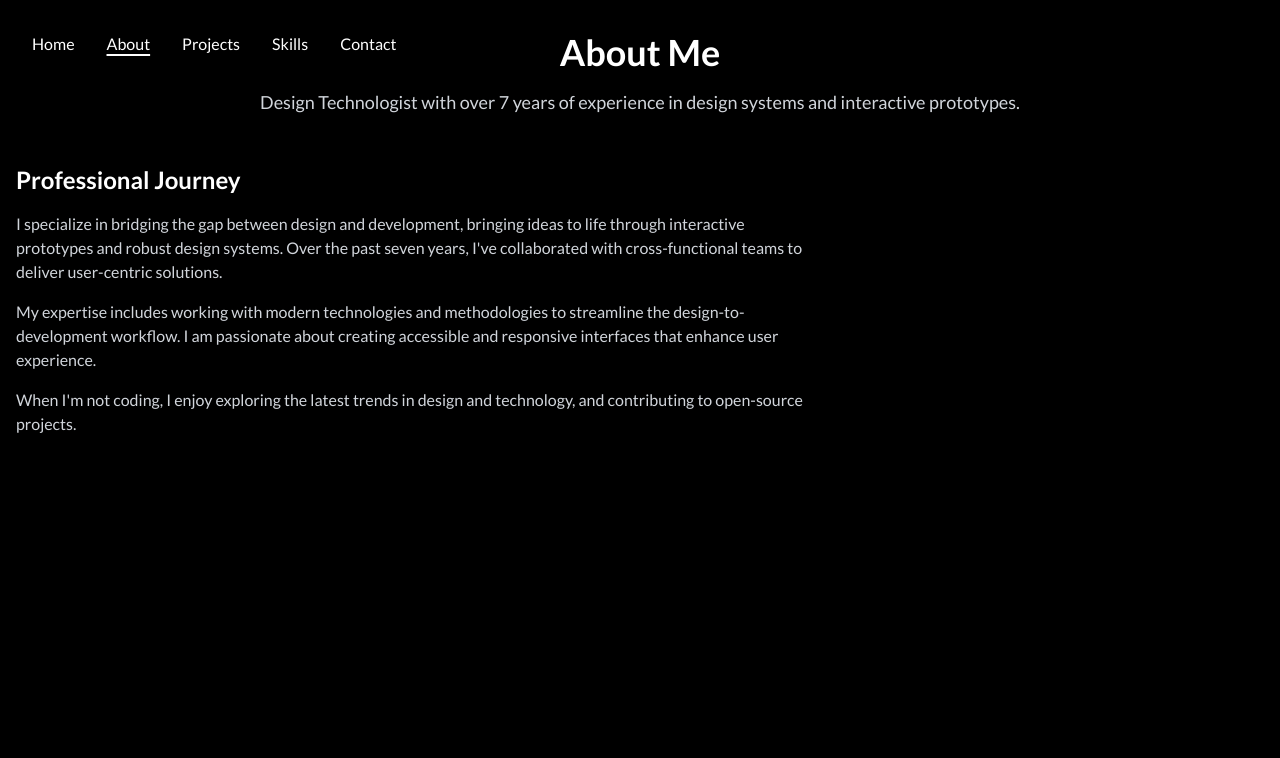
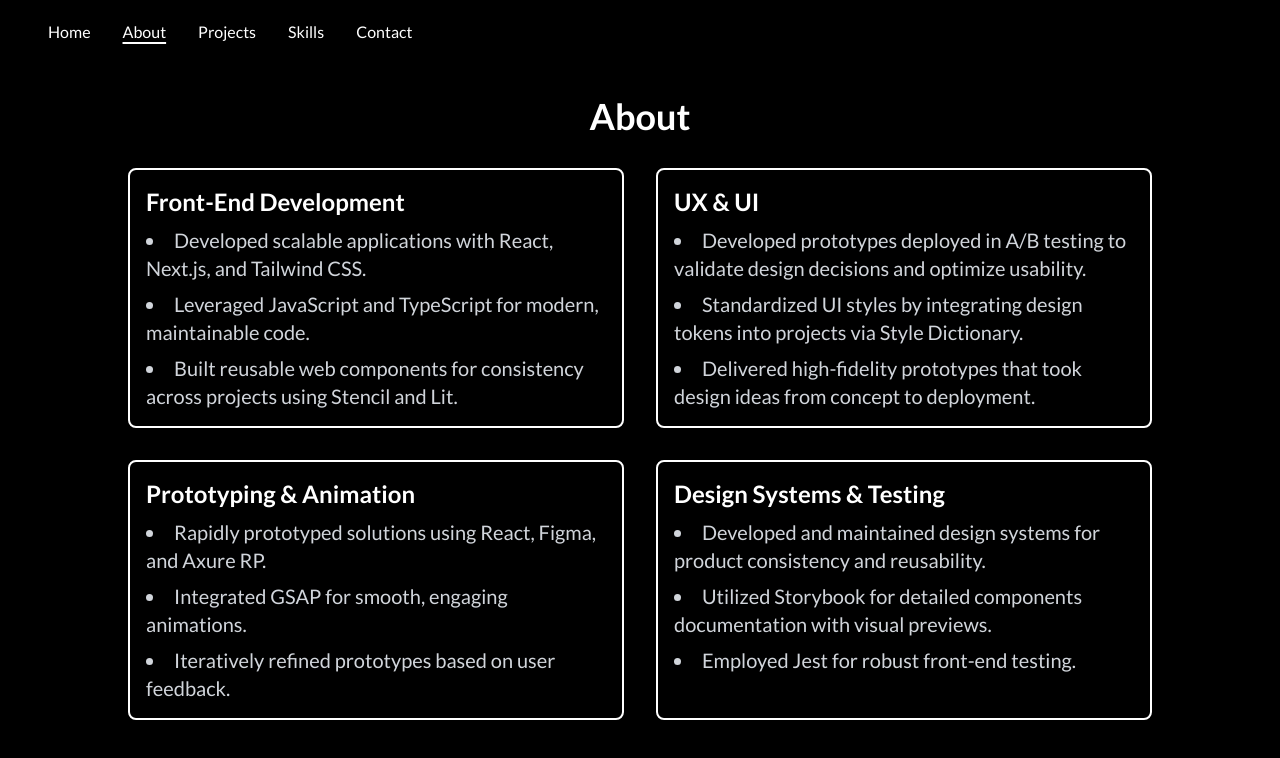
Before and after one commit to lavr001/my-portfolio, a Next.js app: page /about in a window 1280 px wide. Shown: the top 758 px of the page. Built offline with nearby package versions, Linux system fonts and the light colour scheme.

Commit message:
about section is complete

```diff
--- a/components/Navbar.js
+++ b/components/Navbar.js
@@ -13,7 +13,7 @@ const Navbar = () => {
   const router = useRouter();
 
   return (
-    <nav className="fixed top-0 left-0 bg-black shadow">
+    <nav className="fixed top-0 left-0 right-0 w-full h-16 bg-black flex items-center px-4 z-10">
       <ul className="flex space-x-4 p-8 text-white">
         {navItems.map((item) => (
           <li key={item.name}>
--- a/pages/about.js
+++ b/pages/about.js
@@ -1,40 +1,141 @@
+import { useEffect, useRef } from "react";
+import { gsap } from "gsap";
 import Navbar from "../components/Navbar";
 
-const About = () => (
-  <>
-    <Navbar />
-    <main className="container mx-auto px-4 py-8">
-      <section className="text-center mb-12">
-        <h1 className="text-4xl font-bold mb-4">About Me</h1>
-        <p className="text-lg text-gray-300">
-          Design Technologist with over 7 years of experience in design systems
-          and interactive prototypes.
-        </p>
-      </section>
+const aboutSections = [
+  {
+    title: "Front-End Development",
+    direction: "left",
+    bullets: [
+      "Developed scalable applications with React, Next.js, and Tailwind CSS.",
+      "Leveraged JavaScript and TypeScript for modern, maintainable code.",
+      "Built reusable web components for consistency across projects using Stencil and Lit.",
+    ],
+  },
+  {
+    title: "UX & UI",
+    direction: "right",
+    bullets: [
+      "Developed prototypes deployed in A/B testing to validate design decisions and optimize usability.",
+      "Standardized UI styles by integrating design tokens into projects via Style Dictionary.",
+      "Delivered high-fidelity prototypes that took design ideas from concept to deployment.",
+    ],
+  },
+  {
+    title: "Prototyping & Animation",
+    direction: "left",
+    bullets: [
+      "Rapidly prototyped solutions using React, Figma, and Axure RP.",
+      "Integrated GSAP for smooth, engaging animations.",
+      "Iteratively refined prototypes based on user feedback.",
+    ],
+  },
+  {
+    title: "Design Systems & Testing",
+    direction: "right",
+    bullets: [
+      "Developed and maintained design systems for product consistency and reusability.",
+      "Utilized Storybook for detailed components documentation with visual previews.",
+      "Employed Jest for robust front-end testing.",
+    ],
+  },
+];
 
-      <section className="flex flex-col-reverse md:flex-row items-center md:items-start">
-        <div className="md:w-2/3 md:pr-8">
-          <h2 className="text-2xl font-semibold mb-4">Professional Journey</h2>
-          <p className="text-gray-300 mb-4">
-            I specialize in bridging the gap between design and development,
-            bringing ideas to life through interactive prototypes and robust
-            design systems. Over the past seven years, I've collaborated with
-            cross-functional teams to deliver user-centric solutions.
-          </p>
-          <p className="text-gray-300 mb-4">
-            My expertise includes working with modern technologies and
-            methodologies to streamline the design-to-development workflow. I am
-            passionate about creating accessible and responsive interfaces that
-            enhance user experience.
-          </p>
-          <p className="text-gray-300">
-            When I'm not coding, I enjoy exploring the latest trends in design
-            and technology, and contributing to open-source projects.
-          </p>
+const About = () => {
+  const headingRef = useRef(null);
+  const rowsContainerRef = useRef(null);
+
+  useEffect(() => {
+    const tl = gsap.timeline({ defaults: { ease: "power3.out" } });
+
+    const letters = headingRef.current.querySelectorAll(".letter");
+    tl.fromTo(
+      letters,
+      { opacity: 0, x: -50 },
+      { opacity: 1, x: 0, duration: 0.6, stagger: 0.1 }
+    ).to(
+      letters,
+      {
+        scale: 1.1,
+        duration: 0.2,
+        yoyo: true,
+        repeat: 1,
+        stagger: 0.05,
+      },
+      "+=0.2"
+    );
+
+    const sections = rowsContainerRef.current.querySelectorAll(".section");
+    sections.forEach((section) => {
+      const direction = section.getAttribute("data-direction");
+      const fromX = direction === "left" ? -50 : 50;
+      tl.fromTo(
+        section,
+        { opacity: 0, x: fromX },
+        { opacity: 1, x: 0, duration: 0.6 },
+        ">0.1"
+      );
+    });
+  }, []);
+
+  const splitWord = (word) =>
+    word.split("").map((char, index) => (
+      <span key={index} className="inline-block letter">
+        {char}
+      </span>
+    ));
+
+  const row1 = aboutSections.slice(0, 2);
+  const row2 = aboutSections.slice(2, 4);
+
+  return (
+    <>
+      <Navbar />
+      <main className="overflow-y-auto bg-black text-white p-4 pt-[64px] max-h-[calc(100vh-64px)]">
+        <h1 className="text-4xl font-bold my-8 text-center" ref={headingRef}>
+          {splitWord("About")}
+        </h1>
+        <div ref={rowsContainerRef} className="max-w-5xl mx-auto space-y-8">
+          <div className="row grid grid-cols-1 md:grid-cols-2 gap-8">
+            {row1.map((section, index) => (
+              <div
+                key={index}
+                className="section border-2 border-white rounded-[8px] p-4"
+                data-direction={section.direction}
+              >
+                <h2 className="text-2xl font-semibold mb-2">{section.title}</h2>
+                <ul className="list-disc list-inside space-y-2 mx-auto">
+                  {section.bullets.map((bullet, idx) => (
+                    <li key={idx} className="text-gray-300 text-lg md:text-xl">
+                      {bullet}
+                    </li>
+                  ))}
+                </ul>
+              </div>
+            ))}
+          </div>
+          <div className="row grid grid-cols-1 md:grid-cols-2 gap-8">
+            {row2.map((section, index) => (
+              <div
+                key={index}
+                className="section border-2 border-white rounded-[8px] p-4"
+                data-direction={section.direction}
+              >
+                <h2 className="text-2xl font-semibold mb-2">{section.title}</h2>
+                <ul className="list-disc list-inside space-y-2 mx-auto">
+                  {section.bullets.map((bullet, idx) => (
+                    <li key={idx} className="text-gray-300 text-lg md:text-xl">
+                      {bullet}
+                    </li>
+                  ))}
+                </ul>
+              </div>
+            ))}
+          </div>
         </div>
-      </section>
-    </main>
-  </>
-);
+      </main>
+    </>
+  );
+};
 
 export default About;
--- a/pages/skills.js
+++ b/pages/skills.js
@@ -105,8 +105,8 @@ const Skills = () => {
   return (
     <>
       <Navbar />
-      <main className="min-h-screen bg-black text-white flex flex-col items-center justify-center p-4">
-        <h1 className="text-4xl font-bold mb-8" ref={headingRef}>
+      <main className="min-h-screen bg-black text-white flex flex-col items-center p-4 pt-16">
+        <h1 className="text-4xl font-bold my-8" ref={headingRef}>
           {splitWord("Skills")}
         </h1>
 
```
